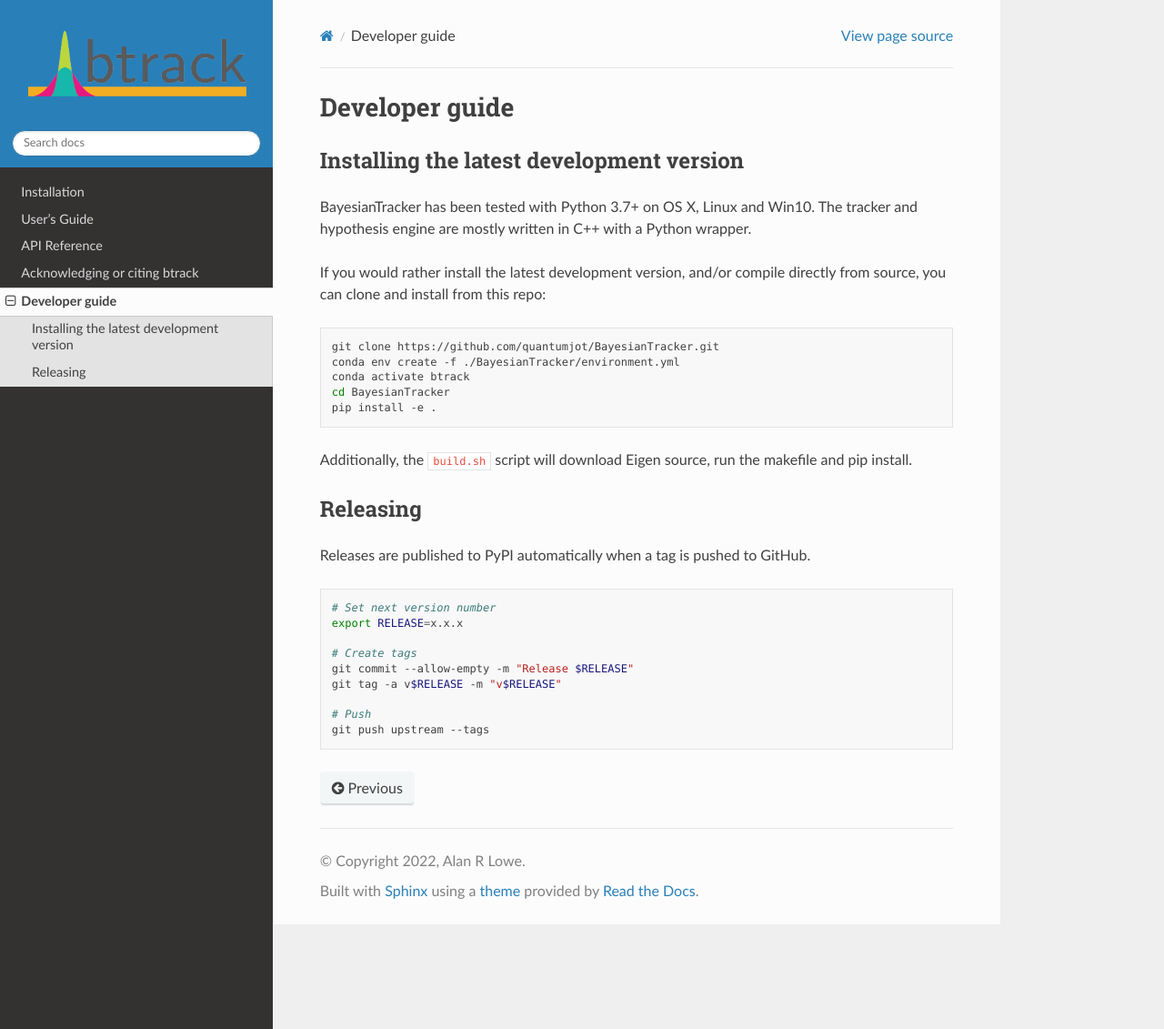
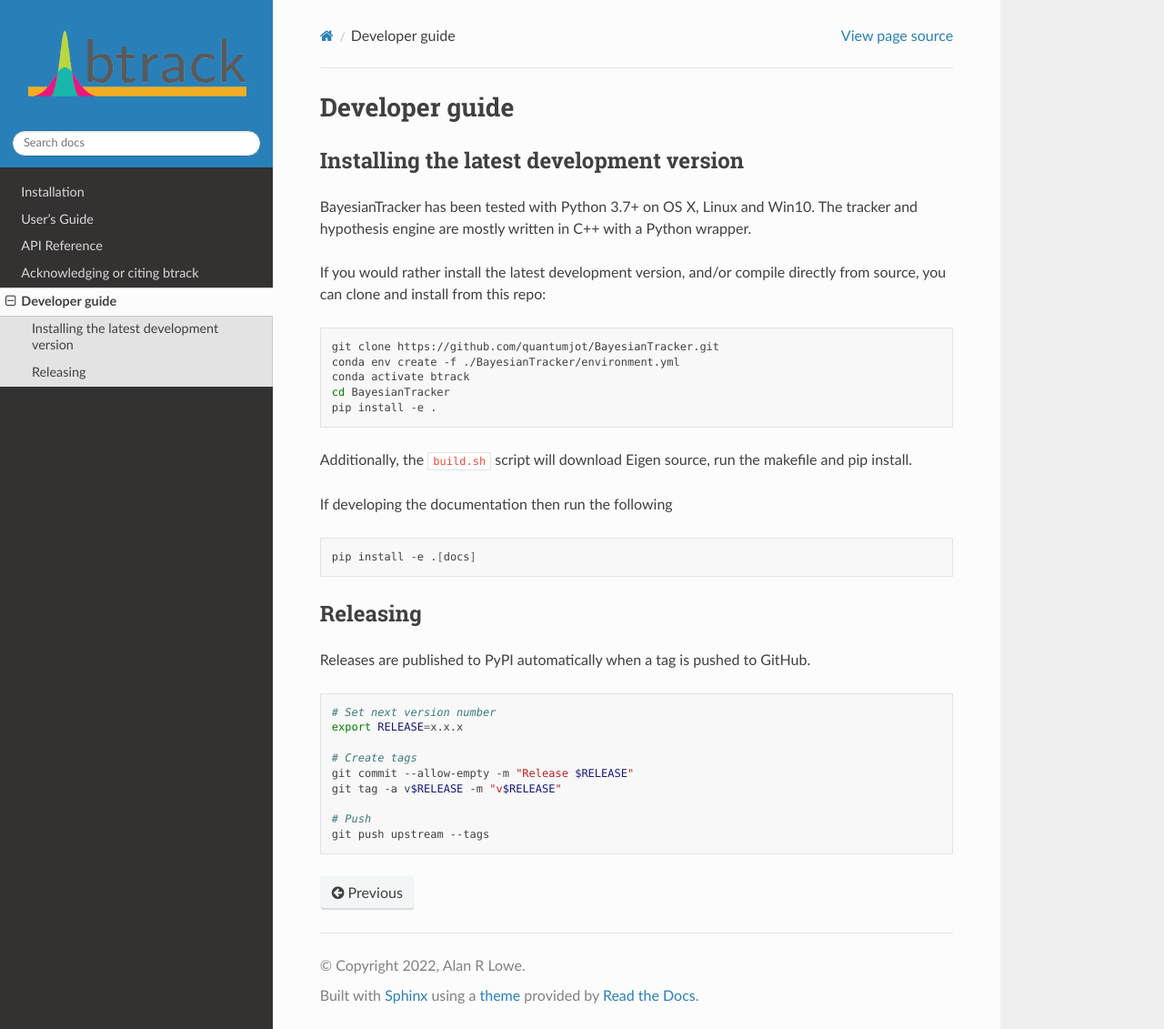
Before and after one commit to quantumjot/btrack, a Sphinx documentation site: the page built from docs/dev_guide/index.rst, in a window 1280 px wide and 1131 px high. Shown: the whole window at 91% size. Built offline with Sphinx 7.4.7 and the Read the Docs theme 2.0.0, drawn with Linux system fonts in a browser that asks for light colours; the version number could not be read and is left out.

Commit message:
Add steps for installing docs

```diff
--- a/docs/dev_guide/index.rst
+++ b/docs/dev_guide/index.rst
@@ -20,6 +20,11 @@ If you would rather install the latest development version, and/or compile direc
 
 Additionally, the ``build.sh`` script will download Eigen source, run the makefile and pip install.
 
+If developing the documentation then run the following
+
+.. code:: sh
+
+   pip install -e .[docs]
 
 Releasing
 ---------
```
